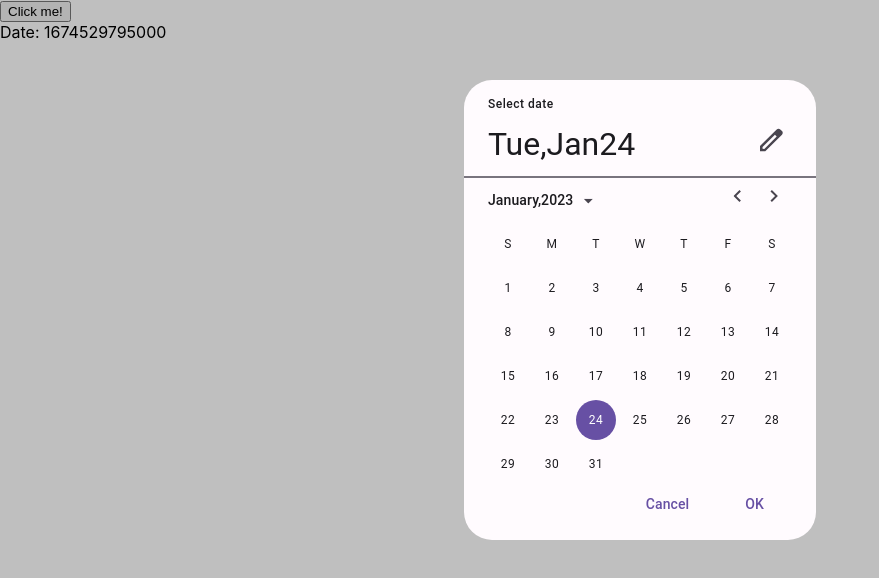
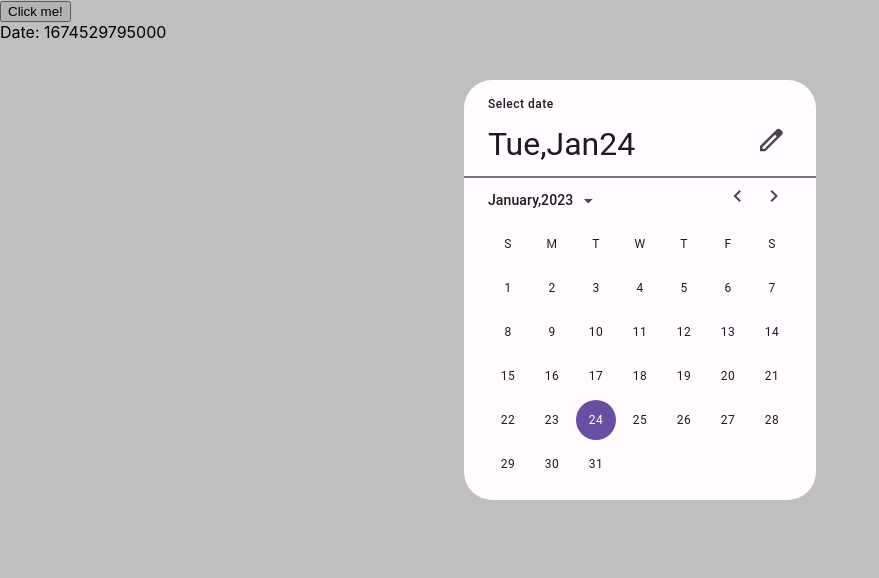
Before and after one commit to Ztanha/react-date-picker-material, a React (Create React App) app: page / in a window 1280 px wide. Shown: the top 578 px of the page, without its empty margins (0-879 px from the left). Built offline with nearby package versions, Linux system fonts and the light colour scheme.

Commit message:
Remove buttons from props

```diff
--- a/src/App.js
+++ b/src/App.js
@@ -14,15 +14,6 @@ function App() {
                   show={ show }
                   hide={ ()=>setShow(false)}
                   setDate={ setDate }
-                  buttons={[
-                      {
-                          label:'Cancel',
-                          onClick:()=>setShow(false)
-                      },
-                      {
-                          label:'OK'
-                      }
-                  ]}
       />
     </div>
   );
--- a/src/components/datePicker/DatePicker.js
+++ b/src/components/datePicker/DatePicker.js
@@ -101,24 +101,13 @@ function ActualDatePicker(props) {
                     ? <DayMode month={ month } setMonth={setMonth} date={props.date} />
                     : mode === 'years'
 
-                        ? <YearMode year={ year } setYear={setYear} />
+                        ? <YearMode year={ year } setYear={setYear} buttons={props.buttons} />
                         : <div className="years">
                             Years
                         </div>
                 }
                 </div>
-                <div className="actions">
-                    <div className='btns-container'>
-                        { props.buttons.map((x,index)=>
-                            <Button type={ 'text' }
-                                    click={ x.onClick }
-                                    key={index}
-                            >
-                                { x.label }
-                            </Button>
-                        )}
-                    </div>
-                </div>
+
             </Modal>
         </div>
     )
```
